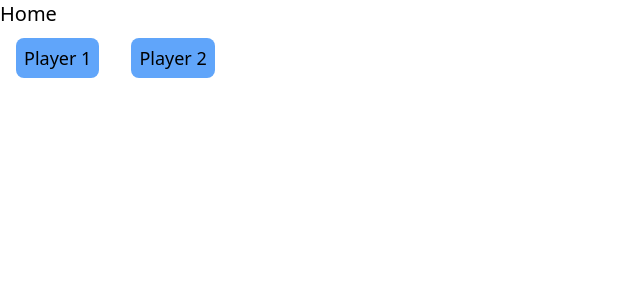
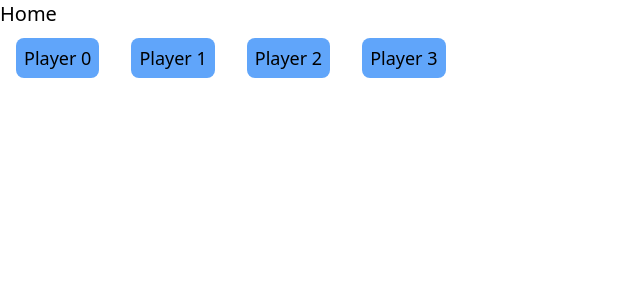
Before and after one commit to Danster2020/flamme_rouge, a React (Create React App) app: page / in a window 1280 px wide. Shown: the top 300 px of the page, without its empty margins (0-640 px from the left). Built offline with nearby package versions, Linux system fonts and the light colour scheme; what bgio-effects, boardgame.io would draw is missing.

Commit message:
started work on more than 2 players

```diff
--- a/src/App.tsx
+++ b/src/App.tsx
@@ -6,6 +6,7 @@ import { BrowserRouter, Routes, Route } from "react-router-dom";
 import Home from './Home';
 import { EffectsBoardWrapper } from 'bgio-effects/react';
 import { Helmet } from "react-helmet";
+import { nrOfPlayers } from './gameConfig';
 
 
 const wrappedBoard = EffectsBoardWrapper(BoardFlammeRouge, {
@@ -41,8 +42,14 @@ const App = () => {
             <BrowserRouter>
                 <Routes>
                     <Route path="/" element={<Home></Home>} />
-                    <Route path="0" element={<ClientFlammeRouge matchID="0" playerID="0" />} />
-                    <Route path="1" element={<ClientFlammeRouge matchID="0" playerID="1" />} />
+
+
+                    {[...Array(nrOfPlayers)].map((i, index: number) =>
+                        <Route key={index} path={index.toString()} element={<ClientFlammeRouge matchID="0" playerID={index.toString()} />} />
+                    )}
+
+                    {/* <Route path="0" element={<ClientFlammeRouge matchID="0" playerID="0" />} />
+                    <Route path="1" element={<ClientFlammeRouge matchID="0" playerID="1" />} /> */}
                 </Routes>
             </BrowserRouter>
         </>
--- a/src/BikeSprite.tsx
+++ b/src/BikeSprite.tsx
@@ -2,6 +2,9 @@ import bike_red_r from "./assets/img/bike_red_r.png"
 import bike_red_s from "./assets/img/bike_red_s.png"
 import bike_blue_r from "./assets/img/bike_blue_r.png"
 import bike_blue_s from "./assets/img/bike_blue_s.png"
+
+import bike_green_r from "./assets/img/bike_green_r.png"
+import bike_green_s from "./assets/img/bike_green_s.png"
 
 import { getPlayerID } from "./model/Player"
 import { getBikeType } from "./model/Bike"
@@ -28,6 +31,13 @@ export const BikeSprite = ({ G, ctx, bike_ID }) => {
                 return bike_blue_s
             }
         }
+        if (playerID === "2") {
+            if (bikeType === BikerType.ROULEUR) {
+                return bike_green_r
+            } else {
+                return bike_green_s
+            }
+        }
     }
 
     return (
--- a/src/Game.tsx
+++ b/src/Game.tsx
@@ -4,6 +4,7 @@ import { handOutExhaustionCards, moveFurthestBike, runSlipStream } from './model
 import { EffectsPlugin } from 'bgio-effects/plugin';
 import { Game } from 'boardgame.io';
 import { tileHasProperty } from './model/Road';
+import { nrOfPlayers } from './gameConfig';
 
 // SETUP
 
@@ -82,7 +83,7 @@ export interface Player {
 
 let gamePlayers = {}
 
-for (let i = 0; i < 2; i++) {
+for (let i = 0; i < nrOfPlayers; i++) {
     gamePlayers[i.toString()] = { name: "Spelare " + i, bikeR_ID: uuid(), bikeS_ID: uuid(), nrOfPlacedBikes: 0, selectingR: false, selectingS: false, cardR: null, cardS: null, hand: [], deckR: startDeckR, recyDeckR: [], deckS: startDeckS, recyDeckS: [] } as Player
 }
 
--- a/src/Home.tsx
+++ b/src/Home.tsx
@@ -1,13 +1,18 @@
 import React from 'react'
 import { Link } from 'react-router-dom'
+import { nrOfPlayers } from './gameConfig';
 
 export default function Home() {
     return (
         <>
             <div className='text-xl mb-4'>Home</div>
             <div className='text-lg'>
-                <Link className='bg-blue-400 m-4 p-2 rounded-lg' to={'0'}>Player 1</Link>
-                <Link className='bg-blue-400 m-4 p-2 rounded-lg' to={'1'}>Player 2</Link>
+                {/* <Link className='bg-blue-400 m-4 p-2 rounded-lg' to={'0'}>Player 1</Link>
+                <Link className='bg-blue-400 m-4 p-2 rounded-lg' to={'1'}>Player 2</Link> */}
+
+                {[...Array(nrOfPlayers)].map((i, index: number) =>
+                    <Link className='bg-blue-400 m-4 p-2 rounded-lg' to={index.toString()}>Player {index}</Link>
+                )}
             </div>
         </>
     )
--- /dev/null
+++ b/src/gameConfig.tsx
@@ -0,0 +1 @@
+export const nrOfPlayers = 4;
```
